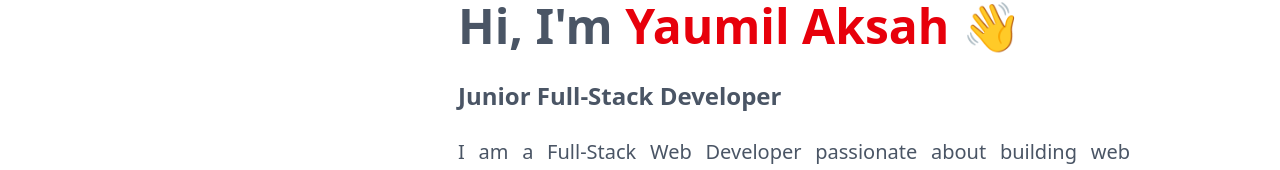
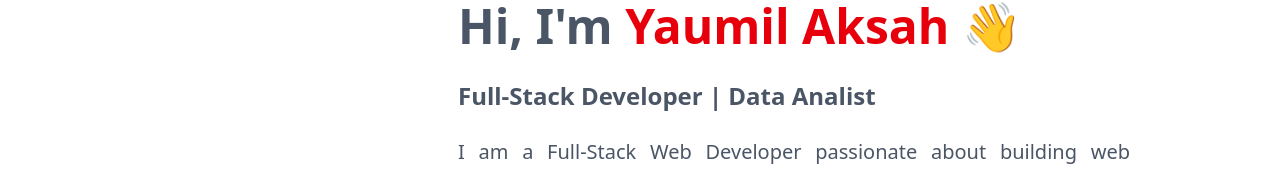
Before and after one commit to AxVsel/web-portofolio, a Next.js app: page / in a window 1280 px wide. Shown: the part 236-406 px from the top of the page. Built offline with nearby package versions, Linux system fonts and the light colour scheme.

Commit message:
delete junior

```diff
--- a/src/app/menu/Intro.tsx
+++ b/src/app/menu/Intro.tsx
@@ -25,7 +25,7 @@ export default function Intro() {
 
           {/* Role */}
           <p className="text-xl sm:text-2xl font-semibold text-gray-600 text-center md:text-justify mt-2">
-            Junior Full-Stack Developer
+            Full-Stack Developer | Data Analist
           </p>
 
           {/* Deskripsi */}
```
